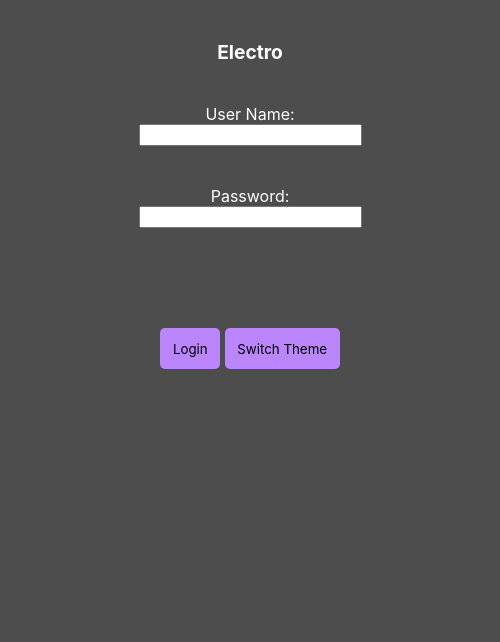
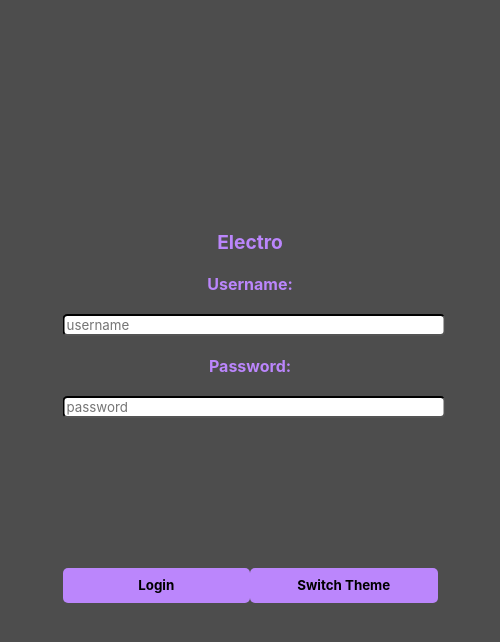
Before and after one commit to LewisRye/RecenTweets, an Electron app: page src/login.html in a window 500 px wide. Drawn offline with Linux system fonts and the light colour scheme.

Commit message:
more login fixes.
- improved efficiency of renderLogin.js.
- pressing 'enter' on login now logs in.
- cleaned folders for unused files.
- changed app icon.

```diff
--- a/src/login.html
+++ b/src/login.html
@@ -14,21 +14,13 @@
     <main>
         <div id="login-group">
             <label id="logo">Electro</label>
+            <label for="txtUsr">Username:</label>
+            <input type="text" placeholder="username" class="form-control" id="txtUsr">
+            <label for="txtPwd">Password:</label>
+            <input type="password" placeholder="password" class="form-control" id="txtPwd">
         </div>
 
-        <div id="login-group">
-            <label for="txtUsr">User Name:</label>
-            <input type="text" class="form-control" id="txtUsr">
-        </div>
-
-        <div id="login-group">
-            <label for="txtPwd">Password:</label>
-            <input type="password" class="form-control" id="txtPwd">
-        </div>
-
-        <div id="login-group">
-            <label id="lblIncorrect">Incorrect Password</label>
-        </div>
+        <label id="lblIncorrect">Incorrect Password</label>
 
         <div id="login-buttons">
             <button id="btnLogin" class="btnDark">Login</button>
--- a/src/scripts/renderLogin.js
+++ b/src/scripts/renderLogin.js
@@ -10,6 +10,23 @@ const lblIncorrect = document.getElementById('lblIncorrect');
 
 btnLogin.onclick = login;
 
+// Execute a function when the user presses enter on the keyboard
+txtUsr.addEventListener("keypress", function(event) {
+  if (event.key === "Enter") {
+    // Cancel the default action, if needed
+    event.preventDefault();
+    login();
+  }
+});
+
+// Execute a function when the user presses enter on the keyboard
+txtPwd.addEventListener("keypress", function(event) {
+  if (event.key === "Enter") {
+    // Cancel the default action, if needed
+    event.preventDefault();
+    login();
+  }
+});
 // logs the user in
 function login()
 {
@@ -29,16 +46,11 @@ function login()
         if (err){
           throw err;
         }
-        console.log(results[0].count);
         count = parseInt(results[0].count);
-        console.log(count);
 
         if (count == 1)
         {
-        console.log('Logged in.');
         ipc.send('openMainWindow');
-        txtUsr.value = "";
-        txtPwd.value = "";
         count = 0;
         }
         else
--- a/src/styleDark.css
+++ b/src/styleDark.css
@@ -18,46 +18,75 @@
     user-select: none;
 }
 
+/* BODY */
 body, html {
-    margin: 0px;
-    padding: 0px;
-    width: 100%;
-    height: 85%;
-    background-color: var(--background);
+  margin: 0px;
+  padding: 0px;
+  width: 100%;
+  height: 100%;
+  background-color: var(--background);
 }
 
 /* LOGIN SECTION */
 
 #login-group {
-  width: 100%;
-  color: #FFF;
-  display: flex;
+  display: inline-flex;
   flex-direction: column;
   text-align: center;
-  align-items: center;
-  padding-top: 5vh;
+  position: absolute;
+  width: 75%;
+  top: 33%;
+  left: 50%;
+  margin-right: -50%;
+  gap: 2.5vh;
+  transform: translate(-50%, -50%);
+  padding-top: 15vh;
+}
+
+#login-group label {
+  color: var(--primary-color);
+  font-weight: bold;
 }
 
 #logo {
-  font-weight: bold;
+  font-weight: bolder;
   font-size: larger;
 }
 
 #lblIncorrect {
+  font-size: xxx-large;
   opacity: 0;
+  width: 100%;
   position: fixed;
+  text-align: center;
   color: rgba(0,0,0,0);
-  transition: opacity 0.5s;
+  transition: opacity 0.35s;
   font-weight: bold;
 }
 
 #login-buttons {
+  display: inline-flex;
+  flex-direction: row;
+  text-align: center;
+  position: absolute;
+  width: 75%;
+  top: 66%;
+  left: 12.5%;
+  padding-top: 5vh;
+}
+
+#login-buttons button {
   width: 100%;
-  display: inline-flexbox;
-  flex-direction: row;
-  padding-top: 7.5vh;
-  align-items: center;
-  text-align: center;
+  height: 100%;
+  font-weight: bold;
+}
+
+input {
+  width: 100%;
+  cursor: text;
+  border-color: black;
+  border-radius: 5px 5px 5px 5px;
+  outline-color: var(--primary-color);
 }
 
 /* HOME SECTION */
@@ -98,6 +127,7 @@ body, html {
     padding: 15px;
     padding-top: 0px;
     color: #fff;
+    background-color: var(--background);
 }
 
 #home-right {
--- a/src/styleLight.css
+++ b/src/styleLight.css
@@ -19,46 +19,74 @@
     user-select: none;
 }
 
+/* BODY */
 body, html {
-    margin: 0px;
-    padding: 0px;
-    width: 100%;
-    height: 85%;
-    background-color: var(--background);
+  margin: 0px;
+  padding: 0px;
+  width: 100%;
+  height: 100%;
+  background-color: var(--background);
 }
 
 /* LOGIN SECTION */
 
 #login-group {
-  width: 100%;
-  color: #000;
-  display: flex;
+  display: inline-flex;
   flex-direction: column;
   text-align: center;
-  align-items: center;
-  padding-top: 5vh;
+  position: absolute;
+  width: 75%;
+  top: 33%;
+  left: 50%;
+  margin-right: -50%;
+  gap: 2.5vh;
+  transform: translate(-50%, -50%);
+  padding-top: 15vh;
+}
+
+#login-group label {
+  font-weight: bold;
 }
 
 #logo {
-  font-weight: bold;
+  font-weight: bolder;
   font-size: larger;
 }
 
 #lblIncorrect {
+  font-size: xxx-large;
   opacity: 0;
+  width: 100%;
   position: fixed;
+  text-align: center;
   color: rgba(0,0,0,0);
-  transition: opacity 0.5s;
+  transition: opacity 0.35s;
   font-weight: bold;
 }
 
 #login-buttons {
+  display: inline-flex;
+  flex-direction: row;
+  text-align: center;
+  position: absolute;
+  width: 75%;
+  top: 66%;
+  left: 12.5%;
+  padding-top: 5vh;
+}
+
+#login-buttons button {
   width: 100%;
-  display: inline-flexbox;
-  flex-direction: row;
-  padding-top: 7.5vh;
-  align-items: center;
-  text-align: center;
+  height: 100%;
+  font-weight: bold;
+}
+
+input {
+  width: 100%;
+  cursor: text;
+  border-color: black;
+  border-radius: 5px 5px 5px 5px;
+  outline-color: var(--primary-color);
 }
 
 /* HOME SECTION */
```
Also changed, not shown: src/index.html (+1 -0 lines), src/images/tray.ico, 1 other file.
